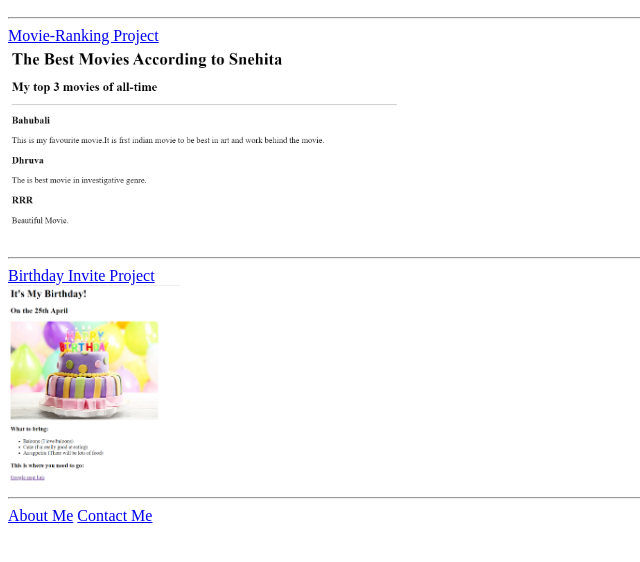
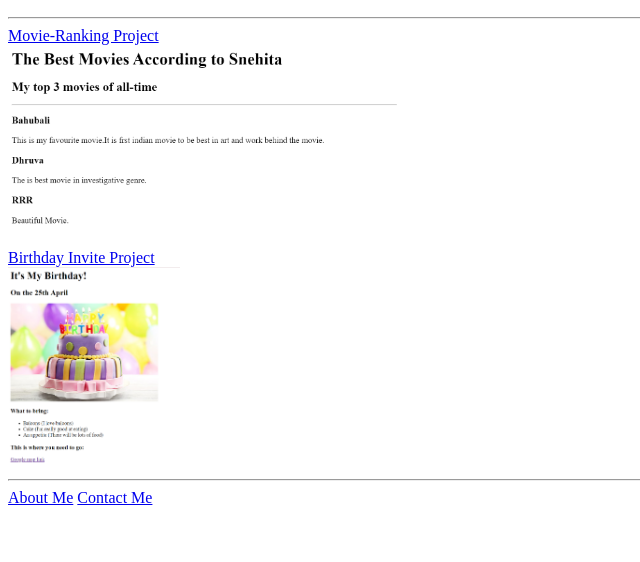
Before and after one commit to Snehitareddy25/html-portfolio, a plain HTML site: page index.html in a window 1280 px wide. Shown: the part 110-672 px from the top of the page, without its empty margins (0-640 px from the left). Drawn offline with Linux system fonts and the light colour scheme.

Commit message:
index.html

```diff
--- a/index.html
+++ b/index.html
@@ -10,10 +10,9 @@
         <h2>I'm a Web developer</h2>
         <hr />
         <a href="http://127.0.0.1:3000/4.3 HTML Porfolio Project/public/movie-ranking.html">Movie-Ranking Project</a><br />
-        <img src="./assets/images/Movie Ranking.png" height="200" alt="Snehita's top 3 movies"/>
-        <hr />
+        <img src="./assets/images/Movie Ranking.png" height="200" alt="Snehita's top 3 movies"/><br />
         <a href="http://127.0.0.1:3000/4.3%20HTML%20Porfolio%20Project/public/birthday-invite.html">Birthday Invite Project</a><br />
-        <img src="./assets/images/Birthday Invite.png" height="200" alt="Snehita's Birthday Invite"/>
+        <img src="./assets/images/Birthday Invite.png" height="200" alt="Snehita's Birthday Invite"/><br />
         <hr />
         <a href="http://127.0.0.1:3000/4.3 HTML Porfolio Project/public/about.html">About Me</a>
         <a href="http://127.0.0.1:3000/4.3 HTML Porfolio Project/public/contact.html">Contact Me</a>
```
